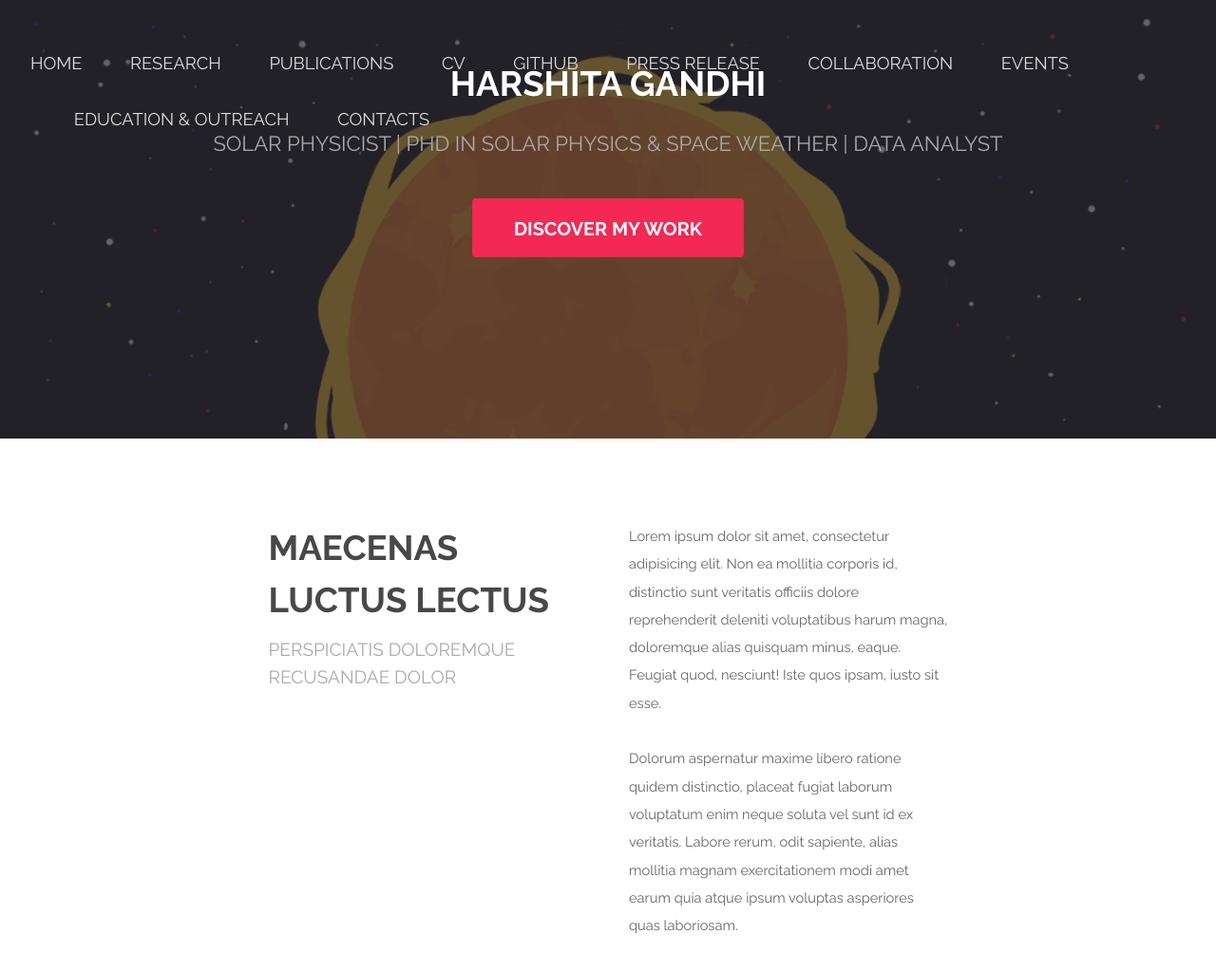
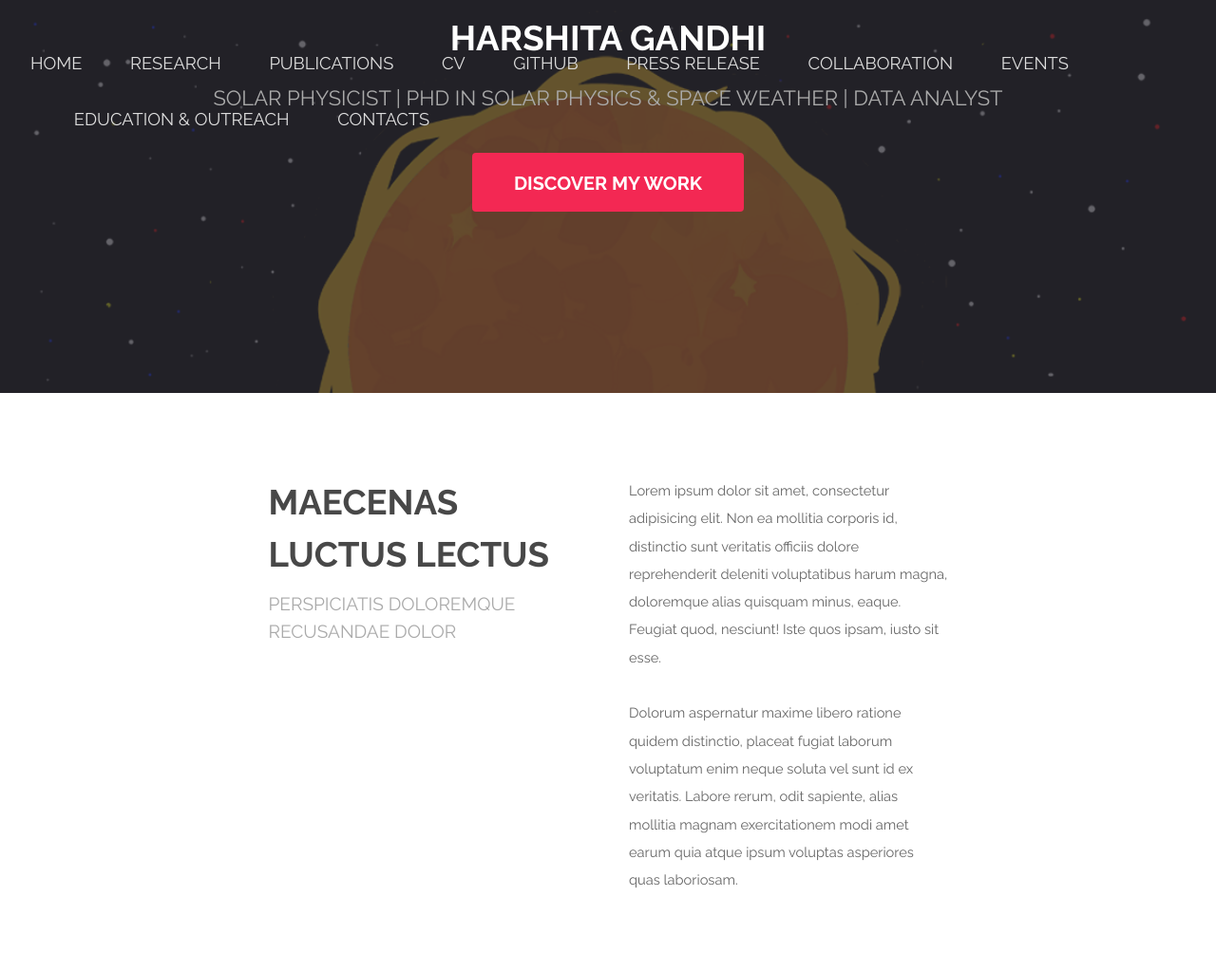
Before and after one commit to harshita-gandhi/harshita-gandhi.github.io, a plain HTML site: page index.html in a window 1280 px wide. Shown: the top 1023 px of the page at 95% size. Drawn offline with Linux system fonts and the light colour scheme.

Commit message:
Update main.css

```diff
--- a/assets/css/main.css
+++ b/assets/css/main.css
@@ -3273,9 +3273,9 @@
 
 /* === Custom spacing between header and banner === */
 #header {
-  margin-bottom: 2rem;   /* creates space below header */
+  margin-bottom: 4rem;   /* creates space below header */
 }
 
 #banner {
-  padding-top: 4rem;     /* pushes banner content downward */
+  padding-top: 1rem;     /* pushes banner content downward */
 }
```
